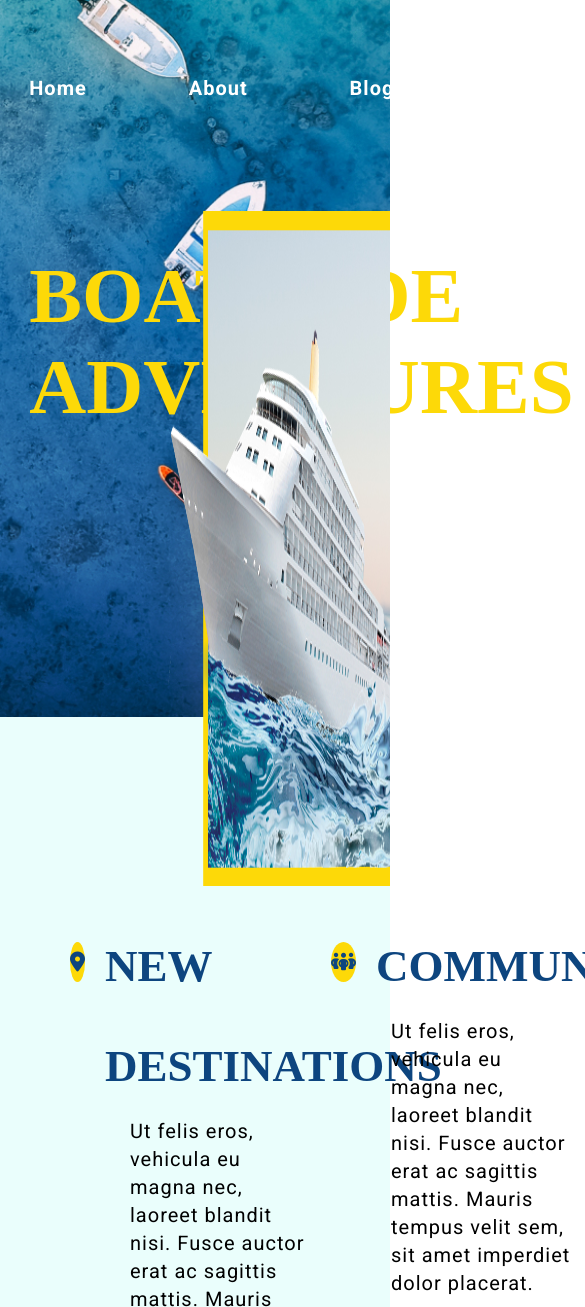
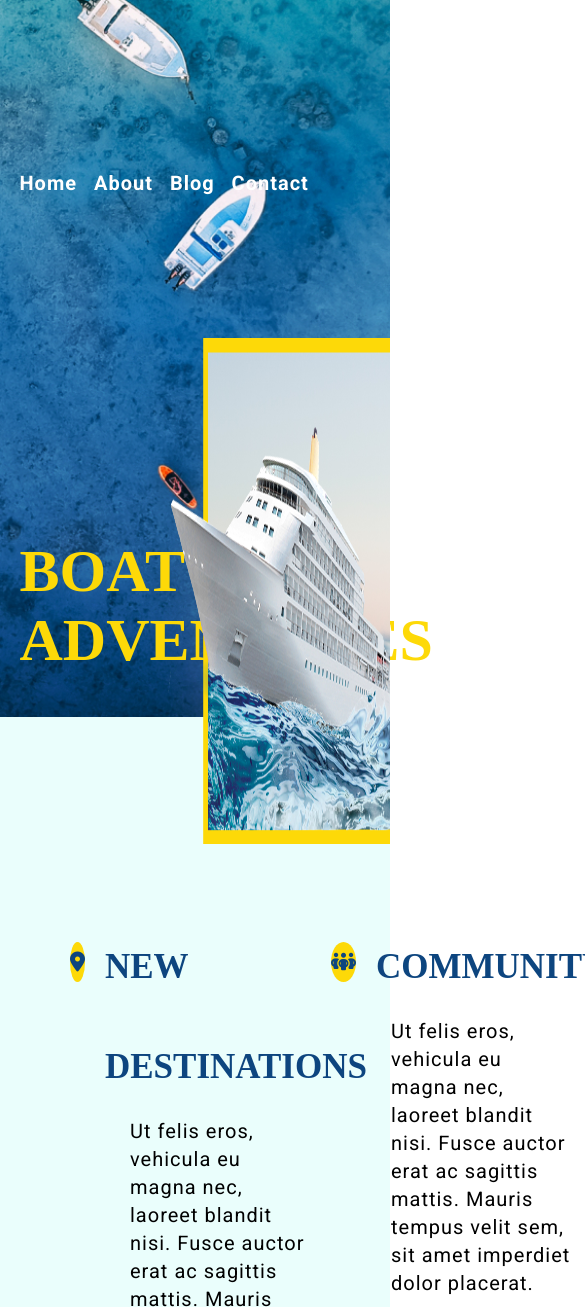
Before and after one commit to matsmckay/matt-mckay-project-1, a plain HTML site: page index.html in a window 390 px wide. Shown: the top 1307 px of the page, 585 px wide, since content can reach past the window. Drawn offline with Linux system fonts and the light colour scheme; a web font is replaced by a local one.

Commit message:
Started media queries partial

```diff
--- a/styles/sass/partials/_global.scss
+++ b/styles/sass/partials/_global.scss
@@ -20,7 +20,7 @@ header {
     width: 50%;
 
     .navWrapper {
-        width: 70%;
+        width: 80%;
         height: 60vh;
         margin: 0 auto;
         display: flex;
--- a/styles/sass/partials/_headerHome.scss
+++ b/styles/sass/partials/_headerHome.scss
@@ -6,6 +6,14 @@
 
 .headerHome {
     background-image: url(../assets/home-header.jpg);
+
+    .navWrapper {
+        height: 100vh;
+    }
+
+    .navFlex {
+        width: 70%;
+    }
 }
 
 // NAV STYLES
--- /dev/null
+++ b/styles/sass/partials/_mediaQueries.scss
@@ -0,0 +1,33 @@
+@use "./variables";
+
+@media (max-width: 1250px) {
+    h1 {
+        font-size: 3.5rem;
+    }
+
+    h2 {
+        font-size: 2.0rem;
+    }
+
+    .imgHeaderContainer img {
+        position: absolute;
+        width: 57vw;
+        height: 60vh;
+        top: 40vh;
+        right: 0;
+    }
+}
+
+@media (max-width: 1120px) {
+    h1 {
+        font-size: 3rem;
+    }
+
+    h2 {
+        font-size: 1.75rem;
+    }
+
+    h3 {
+        font-size: 1.8rem;
+    }
+}
--- a/styles/sass/styles.scss
+++ b/styles/sass/styles.scss
@@ -14,3 +14,4 @@
 @use "./partials/contactHeader";
 @use "./partials/contactMain";
 @use "./partials/contactForm";
+@use "./partials/mediaQueries";
```
Also changed, not shown: styles/styles.css.
